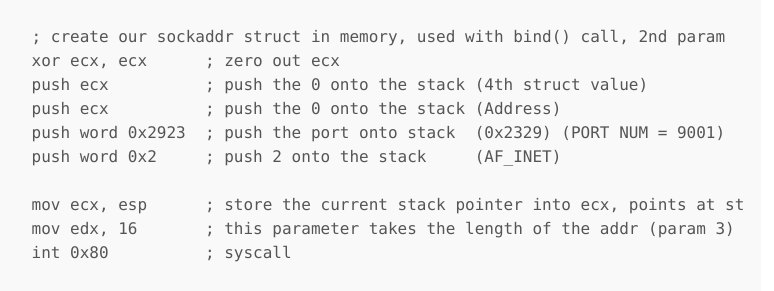
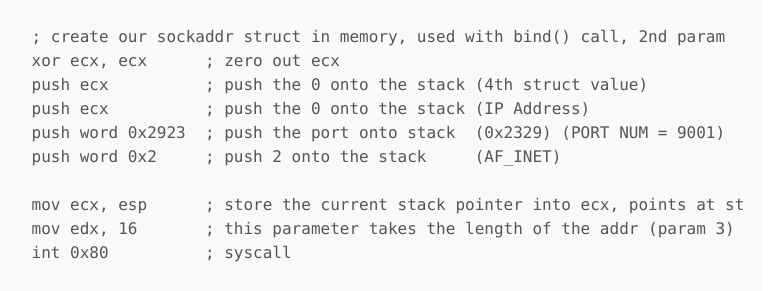
Before and after one commit to crawl3r/crawl3r.github.io, a Jekyll site: the page built from _posts/2020-01-07-slae32_tcp_bind_shell.md, in a window 1280 px wide and 1400 px high, scrolled down 11359 px. Shown: the part 953-1244 px from the top of the window, without its empty margins (279-1053 px from the left). Built offline with Jekyll 4.4.1, drawn with Linux system fonts in a browser that asks for light colours; some of the changed text lies outside the part shown.

```diff
--- a/_posts/2020-01-07-slae32_tcp_bind_shell.md
+++ b/_posts/2020-01-07-slae32_tcp_bind_shell.md
@@ -220,7 +220,7 @@ struct sockaddr_in {
 So now we know that the data we need to structure within our assembly is the following:
 * AF_INET (2)
 * The port number (I used 9001 - 0x2329)
-* The address (0.0.0.0 as we are locally binding)
+* The IP ddress (0.0.0.0 as we are locally binding)
 * 0
 
 The address of this data structure needs to be placed in the 2nd parameter (ECX), luckily the ESP currently points to this data. We need to remember that the port number is of type string, and therefore should be pushed onto the stack as a “word”. With the final addition of the size being placed into the 3rd parameter (EDX), the bind system call is ready to be executed.
@@ -408,7 +408,7 @@ _start:
     ; create our sockaddr struct in memory, used with bind() call, 2nd param
     xor ecx, ecx      ; zero out ecx
     push ecx          ; push the 0 onto the stack (4th struct value)
-    push ecx          ; push the 0 onto the stack (Address)
+    push ecx          ; push the 0 onto the stack (IP Address)
     push word 0x2923  ; push the port onto stack  (0x2329) (PORT NUM = 9001)
     push word 0x2     ; push 2 onto the stack     (AF_INET)
 
```
Also changed, not shown: other parts of _posts/2020-01-07-slae32_tcp_bind_shell.md (+4 -4 lines).
